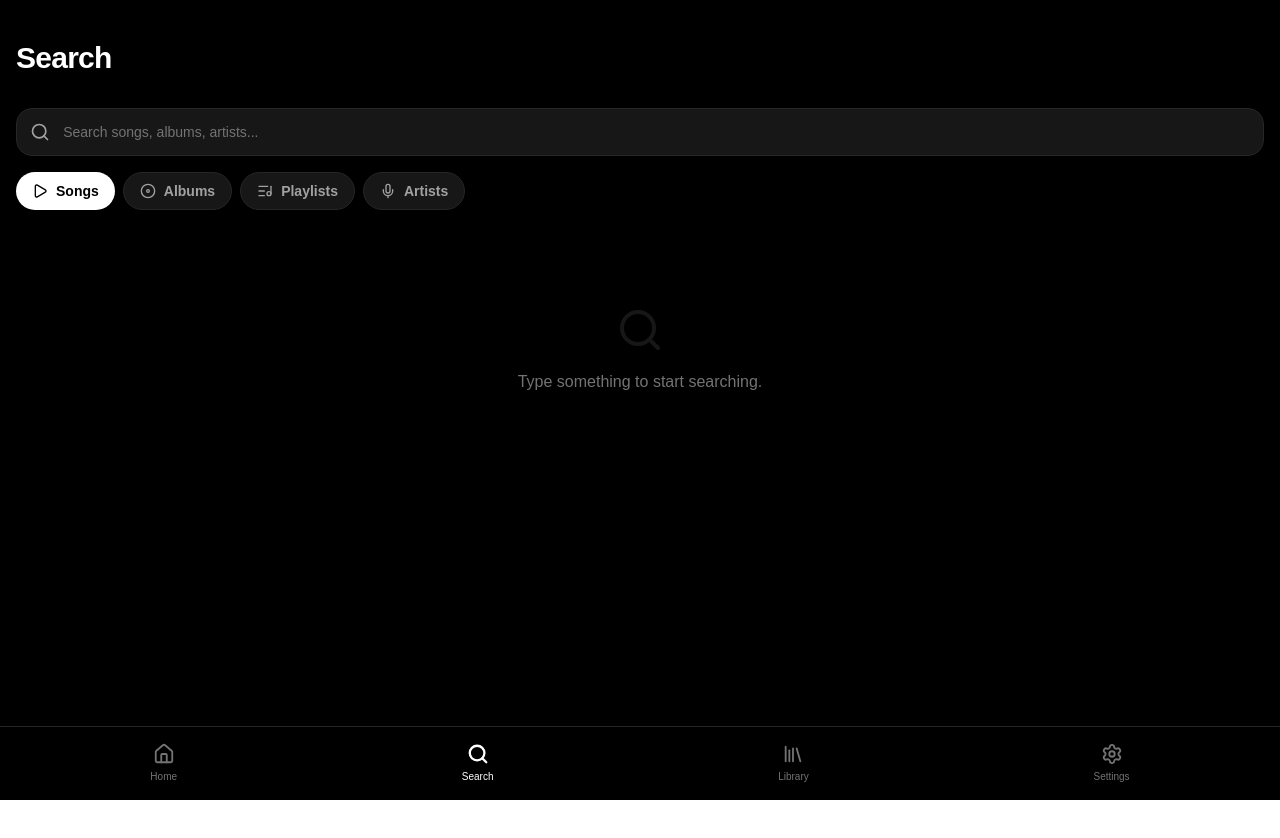
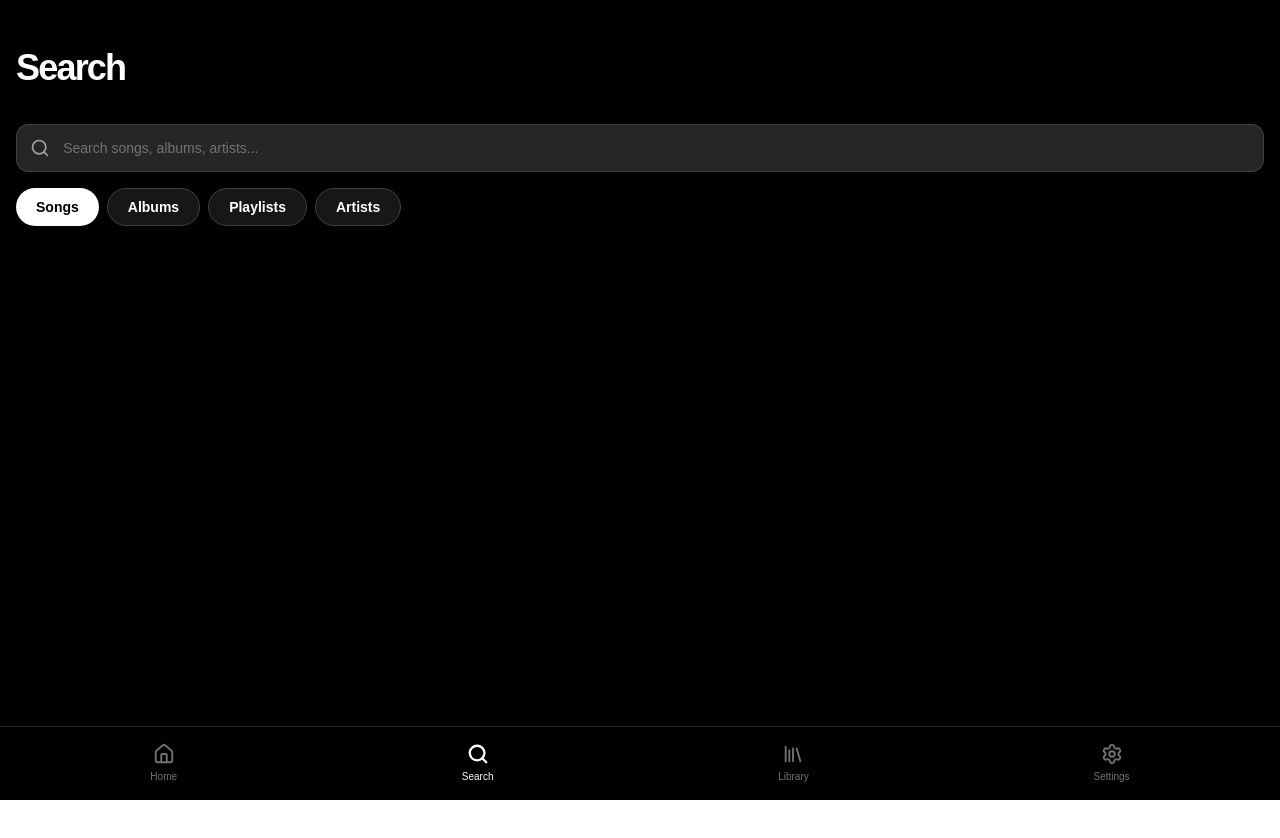
Before and after one commit to Ayush8481Lab/musicayush, a Next.js app: page /search in a window 1280 px wide. Shown: the top 838 px of the page. Built offline with nearby package versions, Linux system fonts and the light colour scheme.

Commit message:
Update page.tsx

```diff
--- a/app/search/page.tsx
+++ b/app/search/page.tsx
@@ -1,9 +1,8 @@
 "use client";
 import { useState, useEffect } from "react";
-import { Search as SearchIcon, Play, Disc, Mic, ListMusic, Loader2 } from "lucide-react";
+import { Search as SearchIcon, Loader2 } from "lucide-react";
 import { useAppContext } from "../../context/AppContext";
 
-// Helper to safely get the best quality image from the API
 const getImageUrl = (img: any) => {
   if (!img) return "https://via.placeholder.com/150";
   if (typeof img === "string") return img.replace("150x150", "500x500");
@@ -13,17 +12,12 @@ const getImageUrl = (img: any) => {
 
 export default function SearchPage() {
   const { setCurrentSong, setIsPlaying } = useAppContext();
-  const[query, setQuery] = useState("");
+  const [query, setQuery] = useState("");
   const [activeTab, setActiveTab] = useState("songs");
   const [results, setResults] = useState<any[]>([]);
-  const [loading, setLoading] = useState(false);
+  const[loading, setLoading] = useState(false);
 
-  const tabs =[
-    { id: "songs", label: "Songs", icon: Play },
-    { id: "albums", label: "Albums", icon: Disc },
-    { id: "playlists", label: "Playlists", icon: ListMusic },
-    { id: "artists", label: "Artists", icon: Mic },
-  ];
+  const tabs = ["songs", "albums", "playlists", "artists"];
 
   useEffect(() => {
     const fetchSearchResults = async () => {
@@ -31,15 +25,13 @@ export default function SearchPage() {
         setResults([]);
         return;
       }
-
       setLoading(true);
       try {
         const res = await fetch(`https://ayushm-psi.vercel.app/api/search/${activeTab}?query=${encodeURIComponent(query)}`);
         const json = await res.json();
 
-        // The API returns arrays directly for songs, but nests them in data.results for others
         if (activeTab === "songs") {
-          setResults(json.data || []);
+          setResults(json.data?.results ||[]);
         } else {
           setResults(json.data?.results ||[]);
         }
@@ -49,104 +41,63 @@ export default function SearchPage() {
       setLoading(false);
     };
 
-    // Debounce to prevent spamming the API while typing
-    const timeoutId = setTimeout(() => {
-      fetchSearchResults();
-    }, 500);
-
+    const timeoutId = setTimeout(() => fetchSearchResults(), 500);
     return () => clearTimeout(timeoutId);
-  }, [query, activeTab]);
+  },[query, activeTab]);
 
   const handlePlayClick = (item: any) => {
-    // If it's a song, play it immediately
-    if (activeTab === "songs") {
     setCurrentSong(item);
     setIsPlaying(true);
-    } else {
-      // In the future, this will navigate to the Album/Playlist/Artist page
-      alert(`Routing to ${activeTab} page is coming in the next step!`);
-    }
   };
 
   return (
-    <main className="min-h-screen pt-10 pb-24 px-4 bg-black">
-      <h1 className="text-3xl font-extrabold mb-6 tracking-tight text-white">Search</h1>
+    <main className="min-h-screen pt-12 pb-24 px-4 bg-black">
+      <h1 className="text-4xl font-black mb-6 tracking-tighter text-white">Search</h1>
 
-      {/* Sticky Search Bar */}
-      <div className="sticky top-0 z-40 bg-black/80 backdrop-blur-xl py-2 mb-4">
-        <div className="relative flex items-center w-full h-12 rounded-2xl focus-within:shadow-lg bg-neutral-900 overflow-hidden border border-neutral-800">
-          <div className="grid place-items-center h-full w-12 text-neutral-400">
-            <SearchIcon size={20} />
-          </div>
+      <div className="sticky top-0 z-40 bg-black/90 backdrop-blur-xl py-3 mb-4">
+        <div className="relative flex items-center w-full h-12 rounded-xl bg-neutral-800 overflow-hidden border border-neutral-700">
+          <div className="grid place-items-center h-full w-12 text-neutral-400"><SearchIcon size={20} /></div>
           <input
             className="peer h-full w-full outline-none text-sm text-white bg-transparent pr-4 placeholder-neutral-500"
             type="text"
-            id="search"
             placeholder="Search songs, albums, artists..."
             value={query}
             onChange={(e) => setQuery(e.target.value)}
           />
         </div>
 
-        {/* Tabs */}
-        <div className="flex gap-2 mt-4 overflow-x-auto hide-scrollbar pb-2">
-          {tabs.map((tab) => {
-            const isActive = activeTab === tab.id;
-            return (
+        <div className="flex gap-2 mt-4 overflow-x-auto hide-scrollbar">
+          {tabs.map((tab) => (
             <button
-                key={tab.id}
-                onClick={() => setActiveTab(tab.id)}
-                className={`flex items-center gap-2 px-4 py-2 rounded-full text-sm font-semibold transition-all whitespace-nowrap ${
-                  isActive ? "bg-white text-black" : "bg-neutral-900 text-neutral-400 border border-neutral-800"
+              key={tab}
+              onClick={() => setActiveTab(tab)}
+              className={`px-5 py-2 rounded-full text-sm font-bold capitalize transition-all whitespace-nowrap ${
+                activeTab === tab ? "bg-white text-black" : "bg-neutral-900 text-white border border-neutral-700"
               }`}
             >
-                <tab.icon size={16} />
-                {tab.label}
+              {tab}
             </button>
-            );
-          })}
+          ))}
         </div>
       </div>
 
-      {/* Results Area */}
       {loading ? (
-        <div className="flex flex-col items-center justify-center mt-20 text-neutral-400">
-          <Loader2 className="animate-spin mb-4" size={32} />
-          <p>Searching {activeTab}...</p>
-        </div>
+        <div className="flex justify-center mt-20 text-neutral-400"><Loader2 className="animate-spin" size={32} /></div>
       ) : results.length > 0 ? (
-        <div className="grid grid-cols-2 gap-4 mt-2">
+        <div className="grid grid-cols-2 gap-4 mt-4">
           {results.map((item, index) => (
-            <div
-              key={item.id || index}
-              onClick={() => handlePlayClick(item)}
-              className="bg-neutral-900/50 p-3 rounded-2xl border border-neutral-800/50 hover:bg-neutral-800 transition cursor-pointer active:scale-95"
-            >
-              <img
-                src={getImageUrl(item.image)}
-                alt={item.name || item.title}
-                className={`w-full aspect-square object-cover mb-3 shadow-md ${activeTab === 'artists' ? 'rounded-full' : 'rounded-xl'}`}
-              />
-              <h3 className="text-sm font-bold text-white truncate">{item.name || item.title}</h3>
+            <div key={item.id || index} onClick={() => handlePlayClick(item)} className="bg-neutral-900 p-3 rounded-xl border border-neutral-800 cursor-pointer active:scale-95 transition-transform">
+              <img src={getImageUrl(item.image)} alt={item.title} className={`w-full aspect-square object-cover mb-3 ${activeTab === 'artists' ? 'rounded-full' : 'rounded-lg'}`} />
+              <h3 className="text-sm font-bold text-white truncate">{item.title || item.name}</h3>
               <p className="text-xs text-neutral-400 truncate mt-1">
-                {activeTab === "songs" && item.artists?.primary?.[0]?.name}
-                {activeTab === "albums" && item.year ? `Album • ${item.year}` : ""}
-                {activeTab === "playlists" && item.songCount ? `${item.songCount} Songs` : ""}
-                {activeTab === "artists" && "Artist"}
+                {item.description || item.subtitle || (activeTab === 'artists' ? 'Artist' : '')}
               </p>
             </div>
           ))}
         </div>
       ) : query.trim() !== "" ? (
-        <div className="text-center mt-20 text-neutral-500">
-          <p>No {activeTab} found for "{query}"</p>
-        </div>
-      ) : (
-        <div className="text-center mt-20 text-neutral-500">
-          <SearchIcon size={48} className="mx-auto mb-4 opacity-20" />
-          <p>Type something to start searching.</p>
-        </div>
-      )}
+        <p className="text-center mt-20 text-neutral-500">No results found.</p>
+      ) : null}
     </main>
   );
 }
```
Lines whose indentation alone changed are shown as unchanged.
